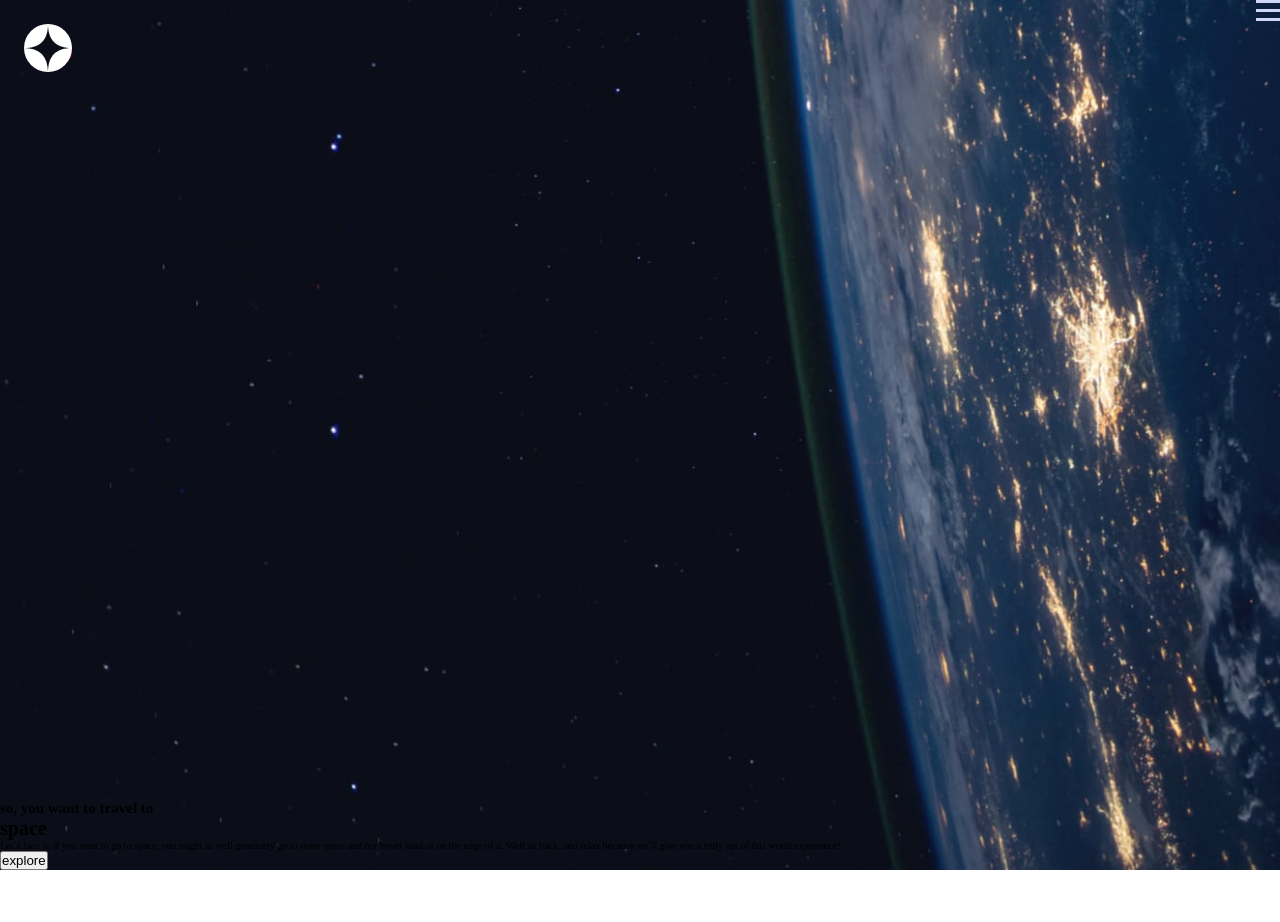
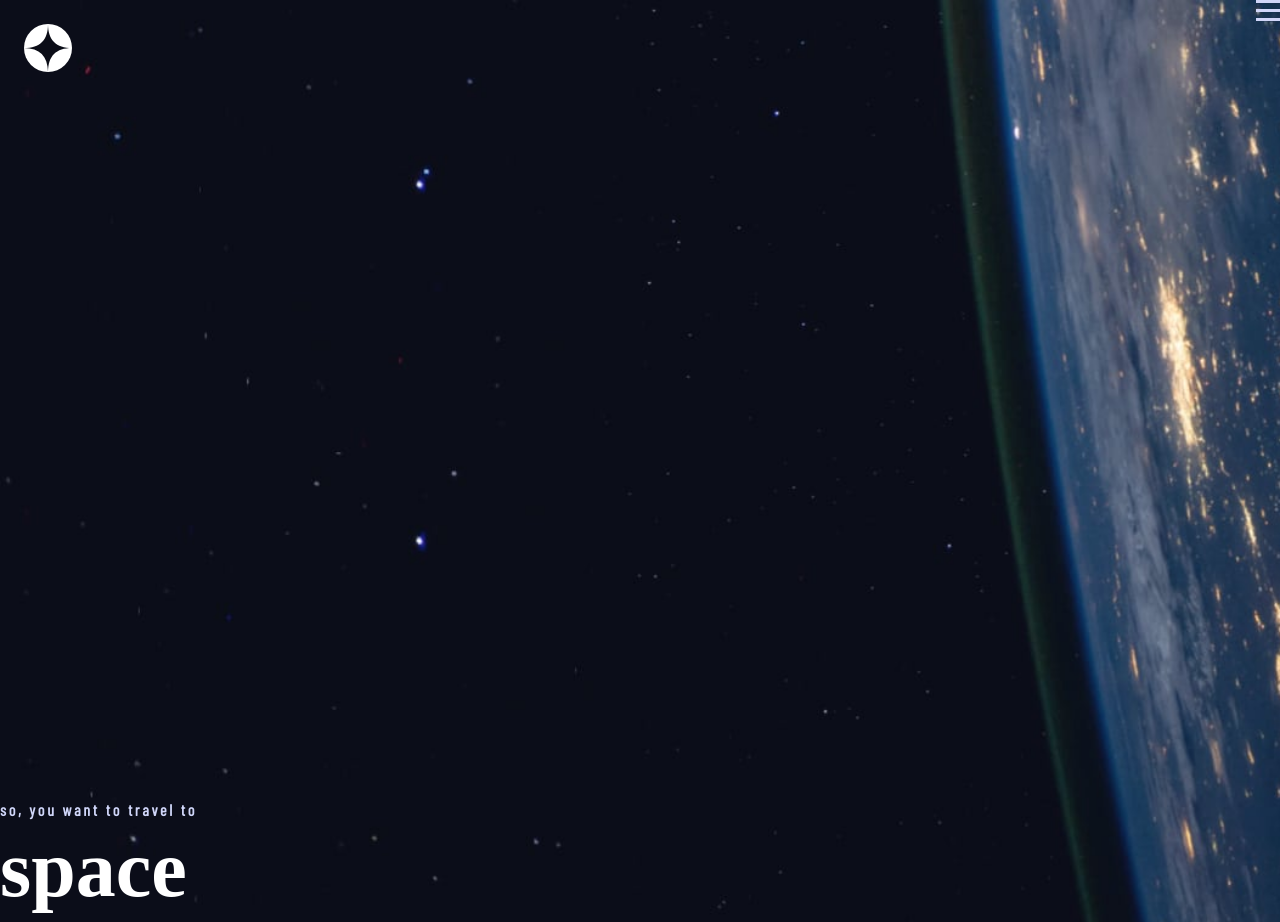
Before and after one commit to KamilKonopski/space-tourism-website-main, a React (Create React App) app: page / in a window 1280 px wide. Shown: the top 922 px of the page. Before the commit the page ends 870 px from the top, so only its background shows below. Built offline with nearby package versions, Linux system fonts and the light colour scheme; a web font is replaced by a local one.

Commit message:
simple content styles

```diff
--- a/src/pages/Home/Home.module.css
+++ b/src/pages/Home/Home.module.css
@@ -2,6 +2,31 @@
     background-image: url(../../assets/home/background-home-mobile.jpg);
     background-repeat: no-repeat;
     background-size: cover;
+}
+
+.home-page h2 {
+    color: var(--light-color);
+    font-family: 'Barlow Condensed', sans-serif;
+    font-size: 1.6rem;
+    letter-spacing: 2.7px;
+}
+
+.home-page h1 {
+    color: var(--white-color);
+    font-size: 8rem;
+    line-height: 100px;
+}
+
+.home-page p {
+    color: var(--light-color);
+    font-size: 1.5rem;
+    line-height: 25px;
+}
+
+.home-page button {
+    background-color: var(--white-color);
+    height: 150px;
+    width: 150px;
 }
 
 @media screen and (min-width: 800px) {
```
